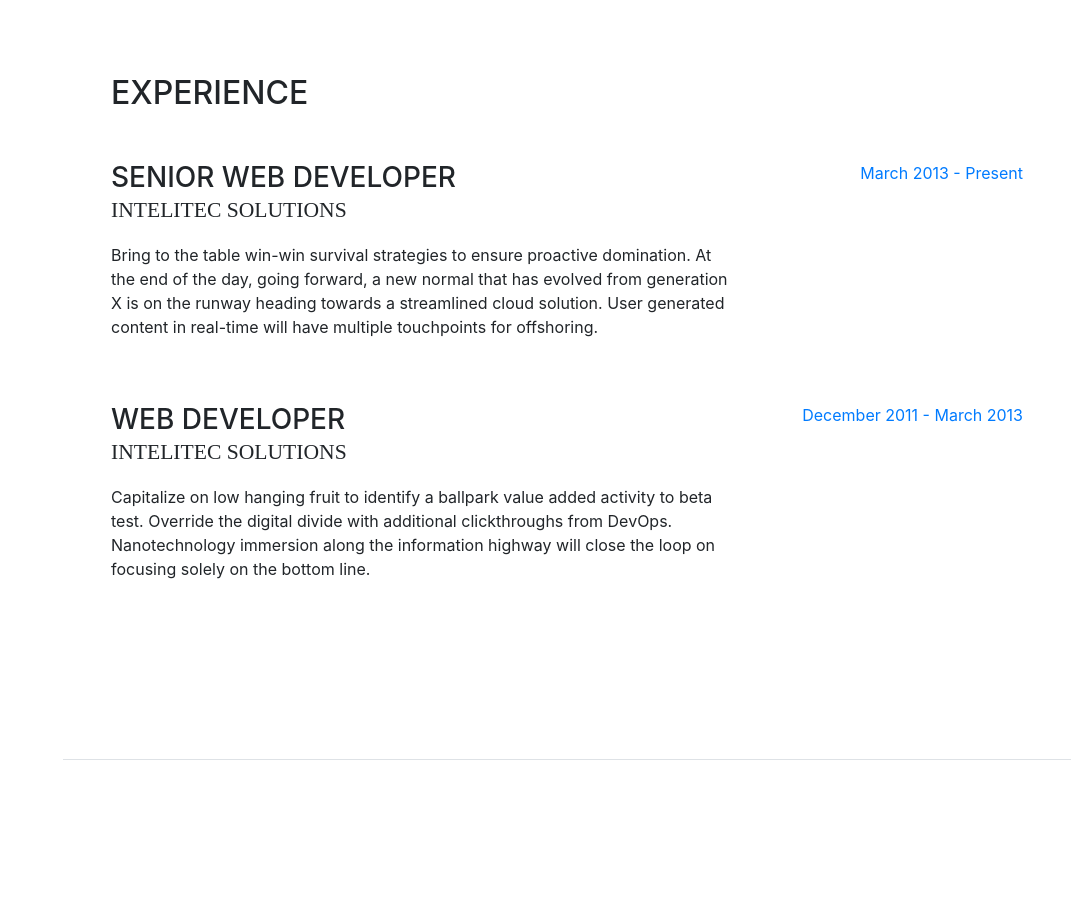
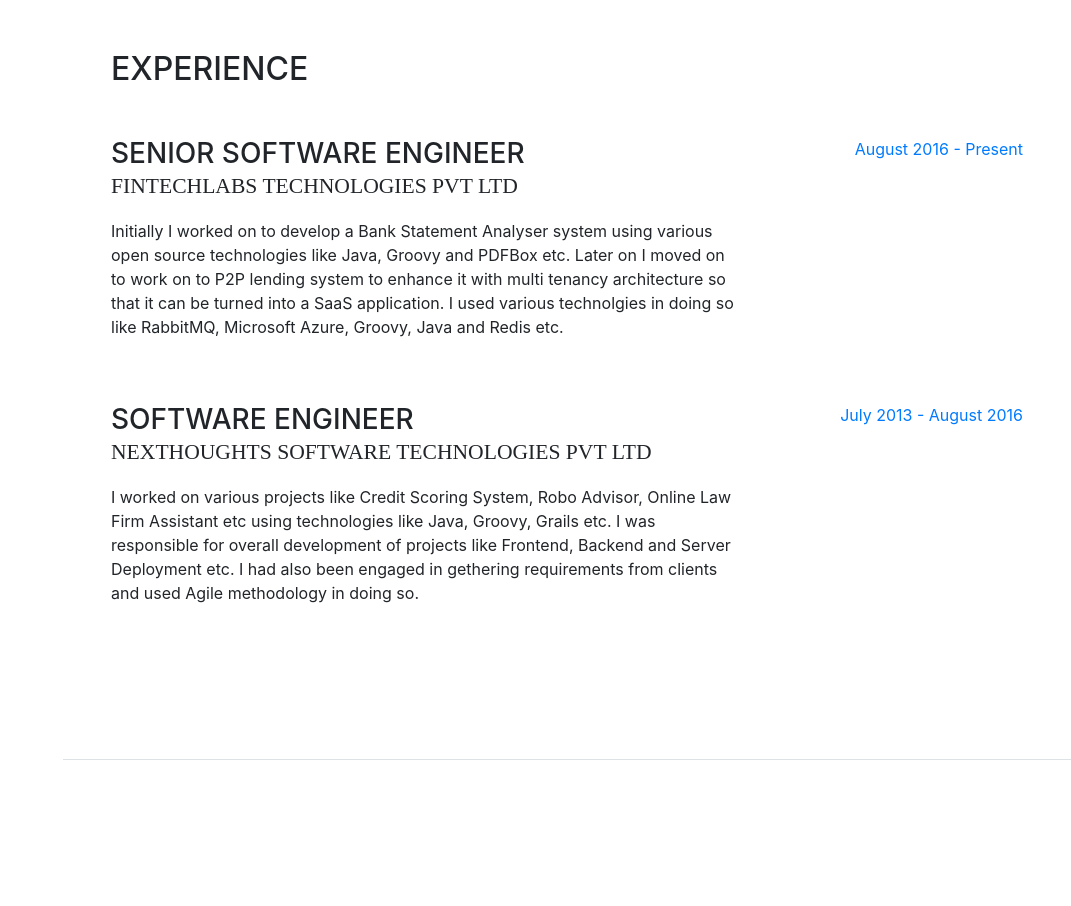
Before and after one commit to hitenpratap/hitenpratap.github.io, a website with bundled scripts: page index.html in a window 1280 px wide. Shown: the part 840-1746 px from the top of the page, without its empty margins (209-1280 px from the left). Built offline with nearby package versions, Linux system fonts and the light colour scheme; a web font is replaced by a local one.

Commit message:
Added Work Details

```diff
--- a/index.html
+++ b/index.html
@@ -119,23 +119,23 @@
 
           <div class="resume-item d-flex flex-column flex-md-row mb-5">
             <div class="resume-content mr-auto">
-              <h3 class="mb-0">Senior Web Developer</h3>
-              <div class="subheading mb-3">Intelitec Solutions</div>
-              <p>Bring to the table win-win survival strategies to ensure proactive domination. At the end of the day, going forward, a new normal that has evolved from generation X is on the runway heading towards a streamlined cloud solution. User generated content in real-time will have multiple touchpoints for offshoring.</p>
+              <h3 class="mb-0">Senior Software Engineer</h3>
+              <div class="subheading mb-3">FinTechLabs Technologies Pvt Ltd</div>
+              <p>Initially I worked on to develop a Bank Statement Analyser system using various open source technologies like Java, Groovy and PDFBox etc. Later on I moved on to work on to P2P lending system to enhance it with multi tenancy architecture so that it can be turned into a SaaS application. I used various technolgies in doing so like RabbitMQ, Microsoft Azure, Groovy, Java and Redis etc.</p>
             </div>
             <div class="resume-date text-md-right">
-              <span class="text-primary">March 2013 - Present</span>
+              <span class="text-primary">August 2016 - Present</span>
             </div>
           </div>
 
           <div class="resume-item d-flex flex-column flex-md-row mb-5">
             <div class="resume-content mr-auto">
-              <h3 class="mb-0">Web Developer</h3>
-              <div class="subheading mb-3">Intelitec Solutions</div>
-              <p>Capitalize on low hanging fruit to identify a ballpark value added activity to beta test. Override the digital divide with additional clickthroughs from DevOps. Nanotechnology immersion along the information highway will close the loop on focusing solely on the bottom line.</p>
+              <h3 class="mb-0">Software Engineer</h3>
+              <div class="subheading mb-3">Nexthoughts Software Technologies Pvt Ltd</div>
+              <p>I worked on various projects like Credit Scoring System, Robo Advisor, Online Law Firm Assistant etc using technologies like Java, Groovy, Grails etc. I was responsible for overall development of projects like Frontend, Backend and Server Deployment etc. I had also been engaged in gethering requirements from clients and used Agile methodology in doing so.</p>
             </div>
             <div class="resume-date text-md-right">
-              <span class="text-primary">December 2011 - March 2013</span>
+              <span class="text-primary">July 2013 - August 2016</span>
             </div>
           </div>
         </div>
```
